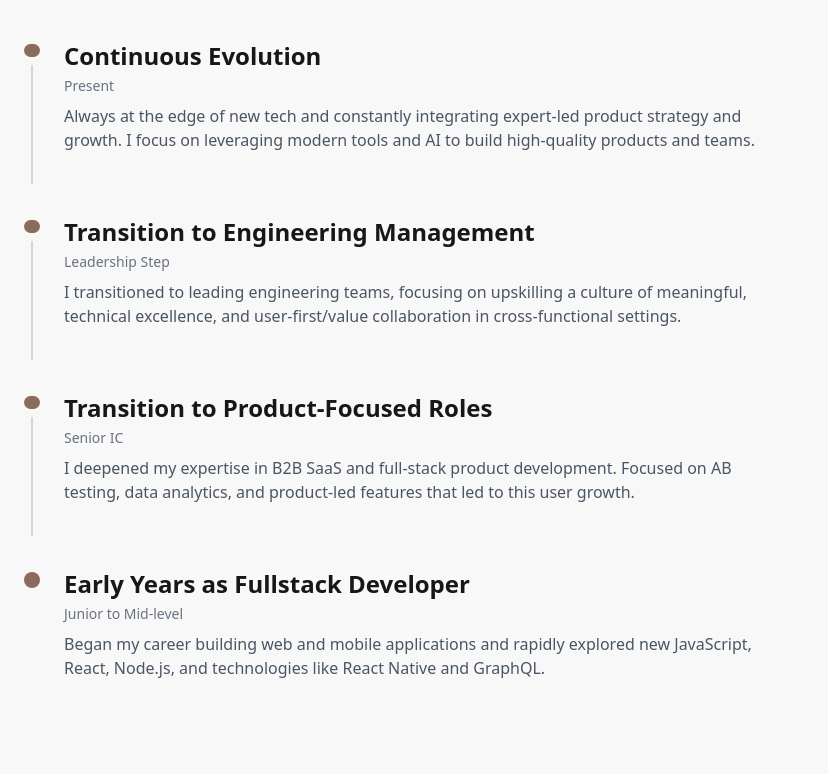
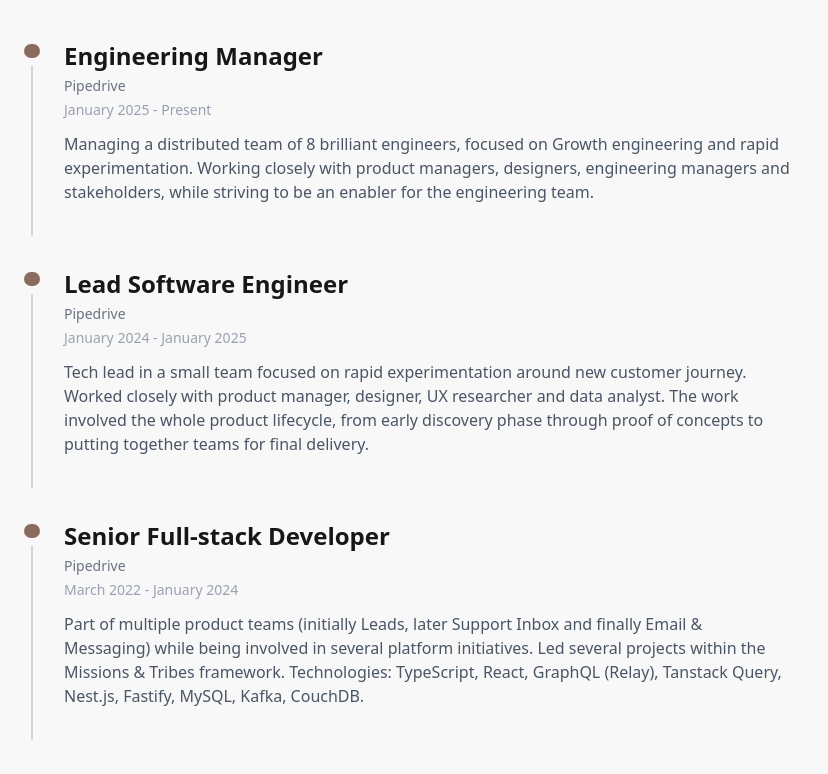
Before and after one commit to LuckyLuky/personal-web, a Next.js app: page / in a window 1280 px wide. Shown: the part 4102-4876 px from the top of the page, without its empty margins (0-828 px from the left). Built offline with nearby package versions, Linux system fonts and the light colour scheme.

Commit message:
Update the career journey

```diff
--- a/components/sections/Career.tsx
+++ b/components/sections/Career.tsx
@@ -1,28 +1,39 @@
 export default function Career() {
   const timeline = [
     {
-      role: 'Continuous Evolution',
-      company: 'Present',
-      period: '',
-      description: 'Always at the edge of new tech and constantly integrating expert-led product strategy and growth. I focus on leveraging modern tools and AI to build high-quality products and teams.',
+      role: "Engineering Manager",
+      company: "Pipedrive",
+      period: "January 2025 - Present",
+      description:
+        "Managing a distributed team of 8 brilliant engineers, focused on Growth engineering and rapid experimentation. Working closely with product managers, designers, engineering managers and stakeholders, while striving to be an enabler for the engineering team.",
     },
     {
-      role: 'Transition to Engineering Management',
-      company: 'Leadership Step',
-      period: '',
-      description: 'I transitioned to leading engineering teams, focusing on upskilling a culture of meaningful, technical excellence, and user-first/value collaboration in cross-functional settings.',
+      role: "Lead Software Engineer",
+      company: "Pipedrive",
+      period: "January 2024 - January 2025",
+      description:
+        "Tech lead in a small team focused on rapid experimentation around new customer journey. Worked closely with product manager, designer, UX researcher and data analyst. The work involved the whole product lifecycle, from early discovery phase through proof of concepts to putting together teams for final delivery.",
     },
     {
-      role: 'Transition to Product-Focused Roles',
-      company: 'Senior IC',
-      period: '',
-      description: 'I deepened my expertise in B2B SaaS and full-stack product development. Focused on AB testing, data analytics, and product-led features that led to this user growth.',
+      role: "Senior Full-stack Developer",
+      company: "Pipedrive",
+      period: "March 2022 - January 2024",
+      description:
+        "Part of multiple product teams (initially Leads, later Support Inbox and finally Email & Messaging) while being involved in several platform initiatives. Led several projects within the Missions & Tribes framework. Technologies: TypeScript, React, GraphQL (Relay), Tanstack Query, Nest.js, Fastify, MySQL, Kafka, CouchDB.",
     },
     {
-      role: 'Early Years as Fullstack Developer',
-      company: 'Junior to Mid-level',
-      period: '',
-      description: 'Began my career building web and mobile applications and rapidly explored new JavaScript, React, Node.js, and technologies like React Native and GraphQL.',
+      role: "Frontend Developer & Lecturer",
+      company: "Česká televize, Software Development Academy, Showmax",
+      period: "February 2019 - March 2022",
+      description:
+        "Built a brand new video-on-demand platform at Česká televize (Czech national broadcasting television) from the ground up, including custom video player and GraphQL server. Taught JavaScript fundamentals at Software Development Academy. Previously worked on Showmax's VOD platform. Technologies: TypeScript, React, GraphQL (Apollo).",
+    },
+    {
+      role: "PHP/JS Developer & JS Team Leader",
+      company: "RTsoft s.r.o.",
+      period: "March 2015 - January 2019",
+      description:
+        "Started as a PHP backend developer and transitioned to JavaScript and frontend development. Led the JavaScript team from March 2018, focusing on JavaScript in both web and mobile applications.",
     },
   ];
 
@@ -43,7 +54,8 @@
             {/* Content */}
             <div className="flex-1 pb-8">
               <h3 className="text-2xl font-bold mb-1">{item.role}</h3>
-              <div className="text-sm text-gray-500 mb-2">{item.company}</div>
+              <div className="text-sm text-gray-500 mb-1">{item.company}</div>
+              <div className="text-sm text-gray-400 mb-3">{item.period}</div>
               <p className="text-gray-600">{item.description}</p>
             </div>
           </div>
```
